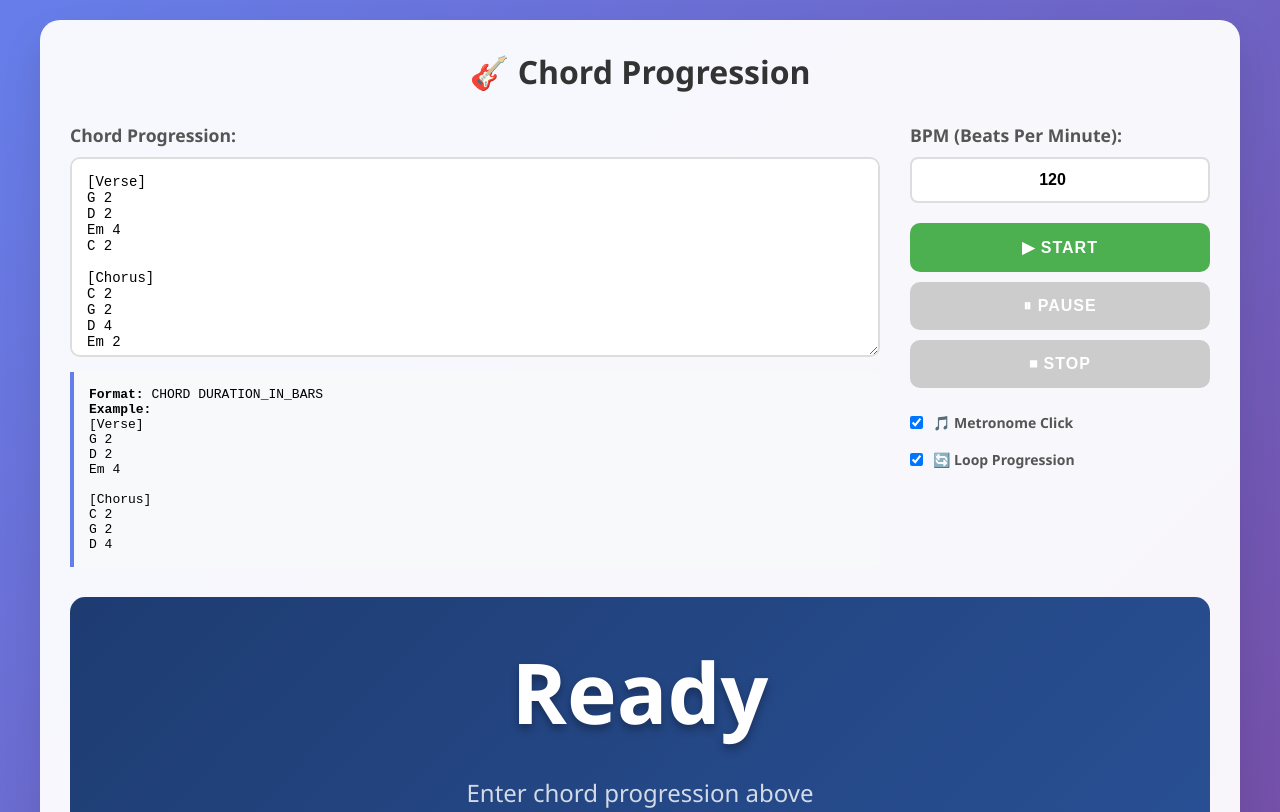
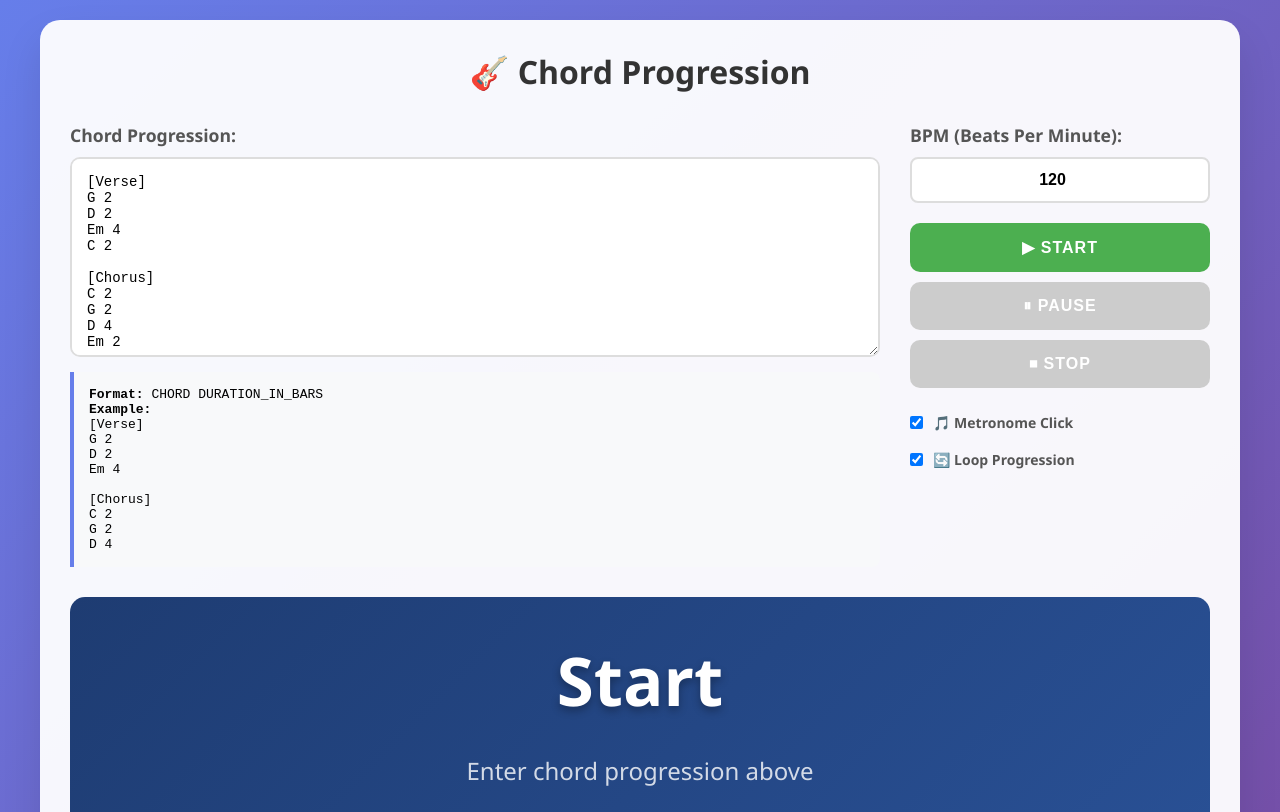
Before and after one commit to furioOptimo/chord_visualizer, a plain HTML site: page index.html in a window 1280 px wide. Shown: the top 812 px of the page. Drawn offline with Linux system fonts and the light colour scheme.

Commit message:
Update index.html

```diff
--- a/index.html
+++ b/index.html
@@ -165,7 +165,7 @@
         }
 
         .current-chord {
-            font-size: 5em;
+            font-size: 4em;
             font-weight: bold;
             text-shadow: 0 4px 8px rgba(0, 0, 0, 0.3);
             animation: pulse 2s ease-in-out infinite;
@@ -307,7 +307,7 @@ D 4"></textarea>
 
         <div class="visualizer" id="visualizer">
             <div class="current-chord" id="currentChord">
-                Ready
+                Start
                 <div class="chord-duration" id="chordDuration"></div>
             </div>
             <div class="next-chord" id="nextChord">Enter chord progression above</div>
@@ -613,7 +613,7 @@ D 4"></textarea>
             }
 
             resetDisplay() {
-                this.currentChordEl.firstChild.textContent = 'Ready';
+                this.currentChordEl.firstChild.textContent = 'Start';
                 this.chordDurationEl.textContent = '';
                 this.nextChordEl.textContent = 'Enter chord progression above';
                 this.progressBar.style.width = '0%';
```
